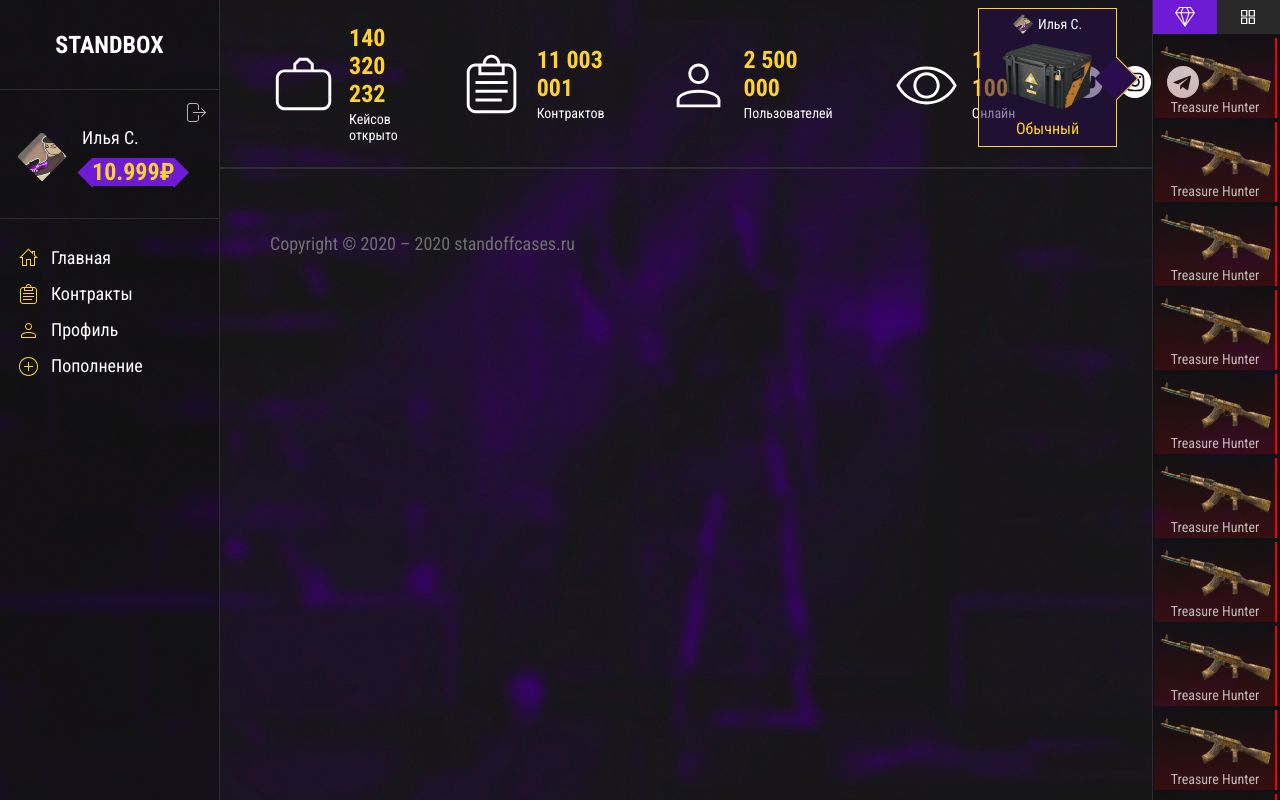
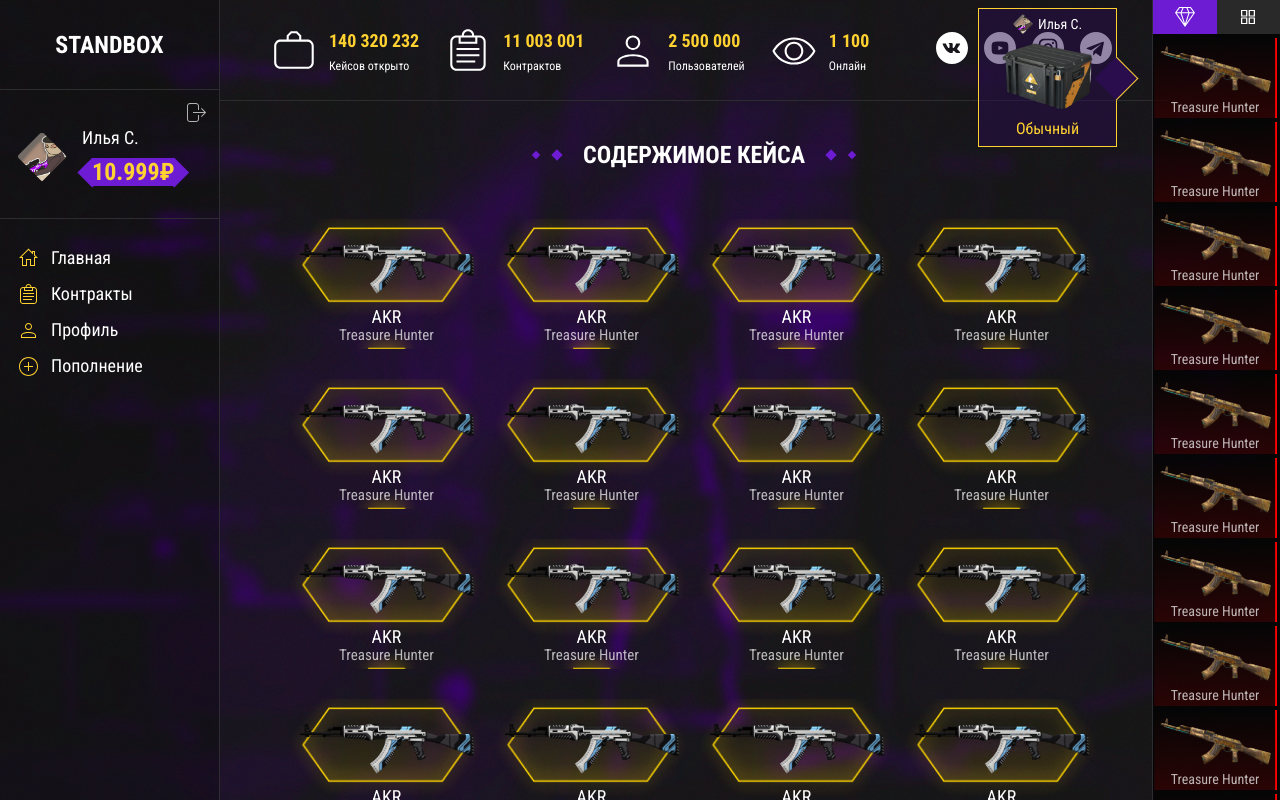
Before and after one commit to ushkoff/standbox-pages, a Nuxt app: page /case in a window 1280 px wide. Shown: the top 800 px of the page. Built offline with nearby package versions, Linux system fonts and the light colour scheme.

Commit message:
Case Item instance

```diff
--- a/assets/less/main.less
+++ b/assets/less/main.less
@@ -7,8 +7,45 @@
   box-sizing: border-box;
 }
 body {
+  min-width: @minWindowWidth;
   background-image: url('../img/app/bg1.jpg');
   background-size: cover;
   background-attachment: fixed;
   background-repeat: no-repeat;
 }
+
+.case-item {
+  width: 205px;
+  height: 130px;
+  display: flex;
+  flex-direction: column;
+  justify-content: flex-end;
+  align-items: center;
+  background-repeat: no-repeat;
+  background-size: auto 138%;
+  padding-bottom: 3px;
+  margin-top: 30px;
+  &__img {
+    display: block;
+    width: 180px;
+    margin-bottom: 10px;
+  }
+  &__type {
+    font-family: Roboto Condensed;
+    font-style: normal;
+    font-weight: normal;
+    font-size: 18px;
+    color: #fff;
+    position: relative;
+    top: -1px;
+  }
+  &__name {
+    font-family: Roboto Condensed;
+    font-style: normal;
+    font-weight: normal;
+    font-size: 15px;
+    color: rgba(255, 255, 255, 0.7);
+    position: relative;
+    top: -2px;
+  }
+}
--- a/assets/less/utils/_vars.less
+++ b/assets/less/utils/_vars.less
@@ -1,3 +1,6 @@
+// min adaptive width
+@minWindowWidth: 1280px;
+
 // font colors
 @defFontYellow: #FFD231;
 @defFontGreen: #7BFF12;
--- a/components/app/Header.vue
+++ b/components/app/Header.vue
@@ -62,6 +62,7 @@ header {
   .header-list {
     display: flex;
     align-items: center;
+    flex-wrap: wrap;
     .header-list__item {
       display: flex;
       align-items: center;
@@ -89,6 +90,19 @@ header {
         line-height: 16px;
         color: #FFFFFF;
       }
+      @media screen and (max-width: 1550px) {
+        margin-left: 25px;
+        img {
+          width: 50px;
+          height: 50px;
+        }
+        &--number {
+          font-size: 18px;
+        }
+        &--name {
+          font-size: 12px;
+        }
+      }
     }
   }
   .header-social {
--- a/components/app/ItemsSidebar.vue
+++ b/components/app/ItemsSidebar.vue
@@ -34,6 +34,7 @@
 
     <div
       v-for="n in 12"
+      :key="n"
       class="items-sidebar__livedrop__item"
       :style="`background-image: url('${require('@/assets/img/app/livedrop/livedrop-sprites.png')}')`"
       style="background-position: -439px"
@@ -65,6 +66,9 @@ export default {
 
 .items-sidebar {
   background-color: @defBlackTrans;
+  @media screen and (max-width: @minWindowWidth) {
+    background-color: rgba(0, 0, 0, 0.75)
+  }
   width: 128px;
   height: 100%;
   position: fixed;
--- /dev/null
+++ b/pages/case.vue
@@ -0,0 +1,106 @@
+<template>
+<div>
+
+
+
+  <div class="case-items">
+     <div class="case-items__title">
+      <div class="circles">
+        <div class="circle"></div>
+        <div class="circle"></div>
+      </div>
+      <span>Содержимое кейса</span>
+      <div class="circles">
+        <div class="circle"></div>
+        <div class="circle"></div>
+      </div>
+    </div>
+    <div class="case-items__list">
+      <div
+        v-for="n in 21"
+        :key="n"
+        class="case-item"
+        :style="`background-image: url('${require('@/assets/img/skins/skindes-sprites.png')}')`"
+        style="background-position: -900px 45%"
+      >
+        <img class="case-item__img" src="@/assets/img/examples/AK-Vulcan.png">
+        <span class="case-item__type">AKR</span>
+        <span class="case-item__name">Treasure Hunter</span>
+      </div>
+    </div>
+  </div>
+
+</div>
+</template>
+
+<script>
+export default {
+  components: {
+    //
+  }
+}
+</script>
+
+<style lang="less" scoped>
+@import '~assets/less/utils/_vars';
+@import '~assets/less/utils/_mixins';
+
+// styles for .case-item in main.less
+
+.case-items {
+  display: flex;
+  justify-content: center;
+  align-items: center;
+  flex-direction: column;
+  padding-bottom: 250px;
+  &__title {
+    display: flex;
+    justify-content: center;
+    align-items: center;
+    margin-top: 40px;
+    margin-bottom: 20px;
+    span {
+      font-family: Roboto Condensed;
+      font-style: normal;
+      font-weight: bold;
+      font-size: 24px;
+      text-transform: uppercase;
+      color: #fff;
+      margin: 0 22px;
+    }
+    .circles {
+      display: flex;
+      align-items: center;
+      &:first-child {
+        .circle:first-child {
+          .middle-title-diamond();
+          background-color: @defPurpleBg;
+        }
+        .circle:last-child {
+          .big-title-diamond();
+          background-color: @defPurpleBg;
+          margin-left: 14px;
+        }
+      }
+      &:last-child {
+        .circle:first-child {
+          .big-title-diamond();
+          background-color: @defPurpleBg;
+        }
+        .circle:last-child {
+          .middle-title-diamond();
+          background-color: @defPurpleBg;
+          margin-left: 14px;
+        }
+      }
+    }
+  }
+  &__list {
+    display: flex;
+    justify-content: center;
+    align-items: center;
+    flex-wrap: wrap;
+  }
+}
+
+</style>
--- /dev/null
+++ b/pages/profile.vue
@@ -0,0 +1,10 @@
+<template>
+<div>
+</div>
+</template>
+
+<style lang="less" scoped>
+@import '~assets/less/utils/_vars';
+@import '~assets/less/utils/_mixins';
+
+</style>
```
Also changed, not shown: assets/img/examples/AK-Vulcan.png (added), assets/img/skins/skindes-sprites.png (added).
